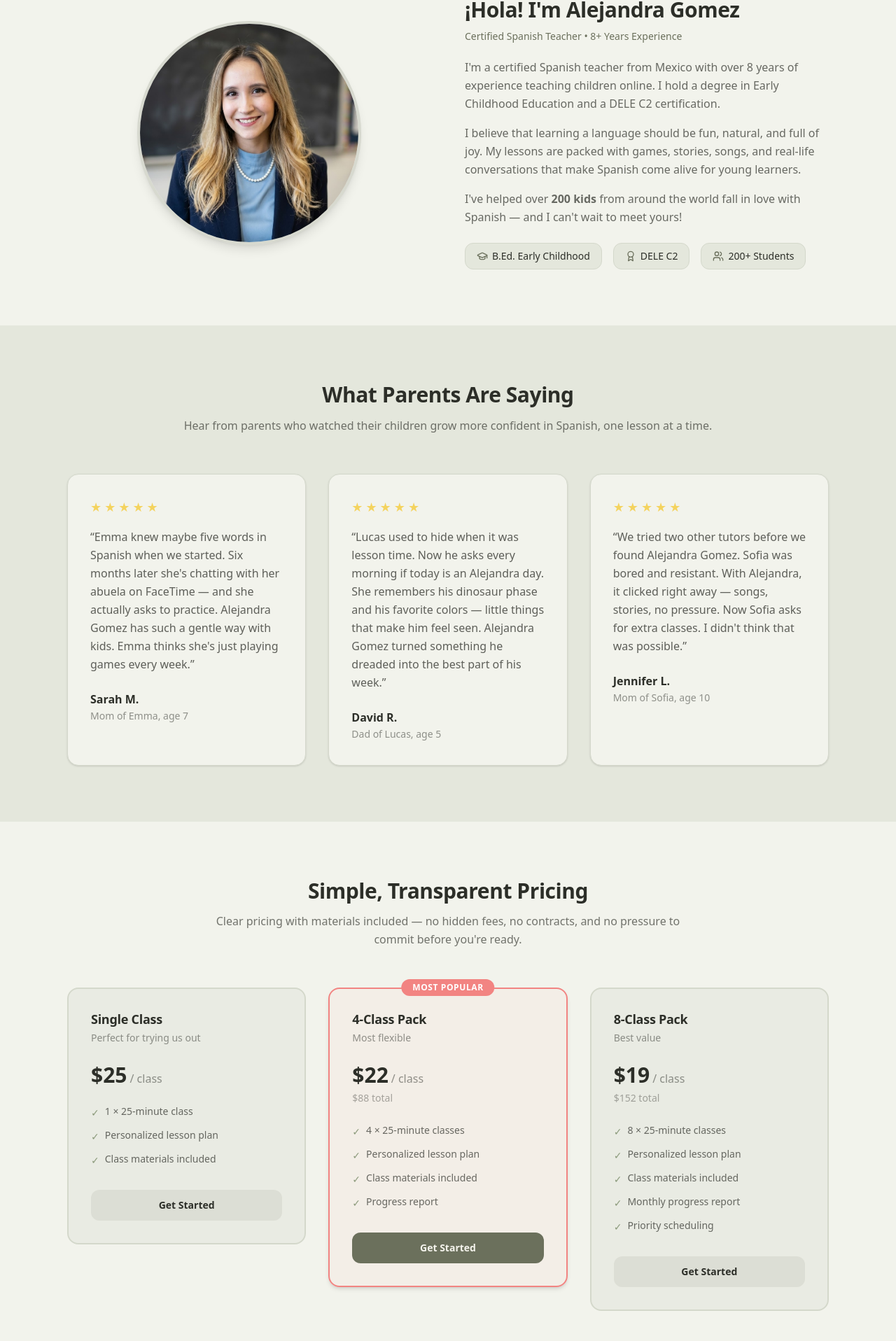
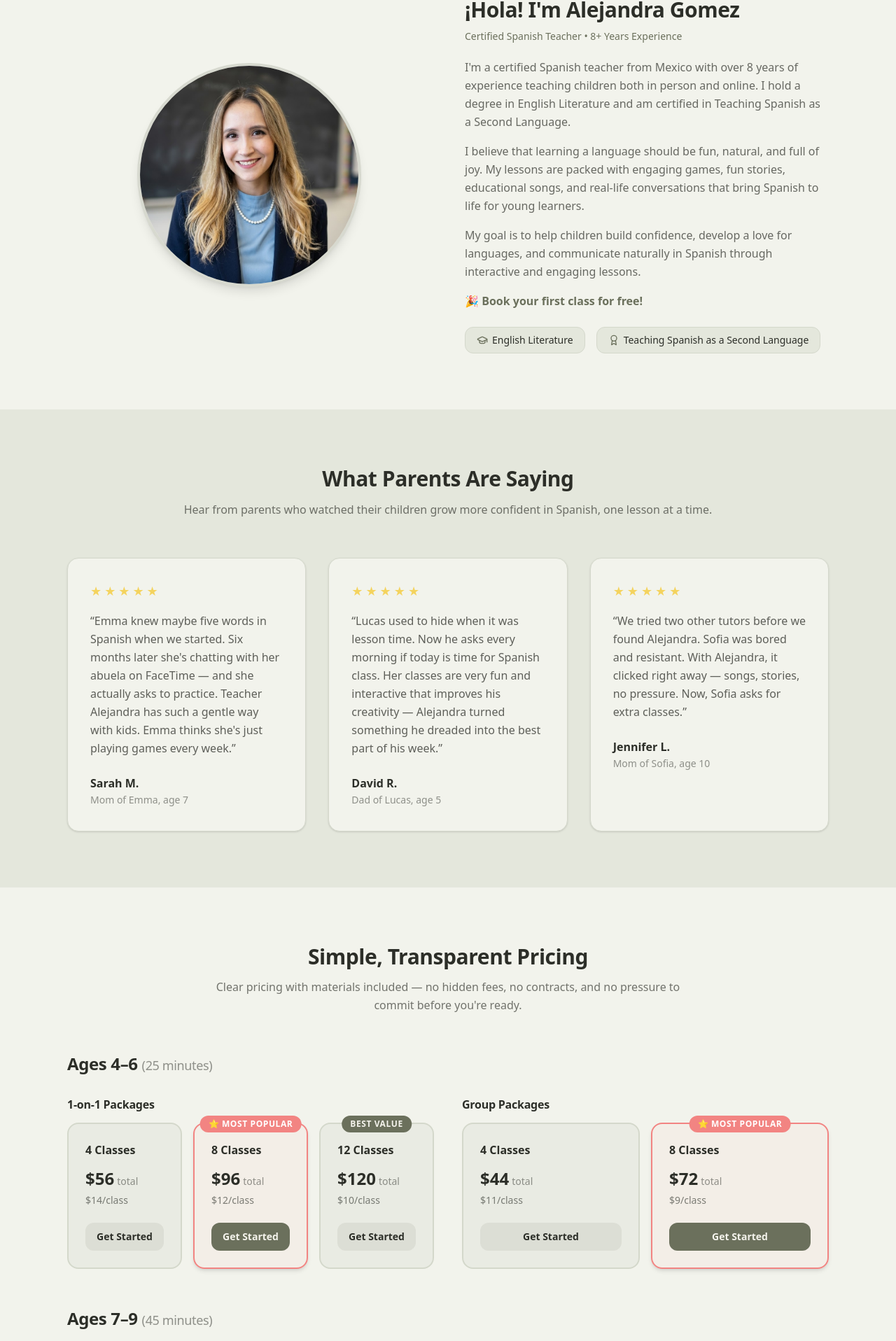
Before and after one commit to spanishprepkids/ui, a Next.js app: page / in a window 1280 px wide. Shown: the part 2183-4099 px from the top of the page at 70% size. Built offline with nearby package versions, Linux system fonts and the light colour scheme; no server answers.

Commit message:
2026-06-25 23:04:59

```diff
--- a/src/app/page.tsx
+++ b/src/app/page.tsx
@@ -5,6 +5,7 @@ import HowItWorks from "@/components/HowItWorks";
 import About from "@/components/About";
 import Testimonials from "@/components/Testimonials";
 import Pricing from "@/components/Pricing";
+import Booking from "@/components/Booking";
 import FAQ from "@/components/FAQ";
 import CTABanner from "@/components/CTABanner";
 import Footer from "@/components/Footer";
@@ -19,6 +20,7 @@ export default function Home() {
       <About />
       <Testimonials />
       <Pricing />
+      <Booking />
       <FAQ />
       <CTABanner />
       <Footer />
--- a/src/components/About.tsx
+++ b/src/components/About.tsx
@@ -1,5 +1,5 @@
 import Image from "next/image";
-import { LuAward, LuGraduationCap, LuUsers } from "react-icons/lu";
+import { LuAward, LuGraduationCap } from "react-icons/lu";
 import headshot from "@/assets/headshot1.png";
 
 export default function About() {
@@ -29,33 +29,38 @@ export default function About() {
             <div className="space-y-4 text-base text-foreground/70 leading-relaxed">
               <p>
                 I&apos;m a certified Spanish teacher from Mexico with over 8
-                years of experience teaching children online. I hold a degree in
-                Early Childhood Education and a DELE C2 certification.
+                years of experience teaching children both in person and online.
+                I hold a degree in English Literature and am certified in
+                Teaching Spanish as a Second Language.
               </p>
               <p>
                 I believe that learning a language should be fun, natural, and
-                full of joy. My lessons are packed with games, stories, songs,
-                and real‑life conversations that make Spanish come alive for
-                young learners.
+                full of joy. My lessons are packed with engaging games, fun
+                stories, educational songs, and real-life conversations that
+                bring Spanish to life for young learners.
               </p>
               <p>
-                I&apos;ve helped over <strong className="font-semibold">200 kids</strong> from around the
-                world fall in love with Spanish — and I can&apos;t wait to meet
-                yours!
+                My goal is to help children build confidence, develop a love for
+                languages, and communicate naturally in Spanish through
+                interactive and engaging lessons.
+              </p>
+              <p className="font-semibold text-foreground">
+                <a
+                  href="#book"
+                  className="text-primary hover:text-primary-dark transition-colors"
+                >
+                  🎉 Book your first class for free!
+                </a>
               </p>
             </div>
             <div className="mt-6 flex gap-4 flex-wrap">
               <span className="inline-flex items-center gap-1.5 text-sm font-medium bg-surface-muted text-foreground px-4 py-2 rounded-xl border border-border">
                 <LuGraduationCap className="w-4 h-4 text-primary" />
-                B.Ed. Early Childhood
+                English Literature
               </span>
               <span className="inline-flex items-center gap-1.5 text-sm font-medium bg-surface-muted text-foreground px-4 py-2 rounded-xl border border-border">
                 <LuAward className="w-4 h-4 text-primary" />
-                DELE C2
-              </span>
-              <span className="inline-flex items-center gap-1.5 text-sm font-medium bg-surface-muted text-foreground px-4 py-2 rounded-xl border border-border">
-                <LuUsers className="w-4 h-4 text-primary" />
-                200+ Students
+                Teaching Spanish as a Second Language
               </span>
             </div>
           </div>
--- a/src/components/CTABanner.tsx
+++ b/src/components/CTABanner.tsx
@@ -10,7 +10,7 @@ export default function CTABanner() {
           — warm, low-pressure, and no credit card required.
         </p>
         <a
-          href="#pricing"
+          href="#book"
           className="mt-8 inline-flex items-center justify-center bg-accent hover:bg-accent-dark text-white font-semibold px-8 py-3.5 rounded-xl text-base transition-colors shadow-sm"
         >
           Book Your Free Trial
--- a/src/components/Hero.tsx
+++ b/src/components/Hero.tsx
@@ -21,7 +21,7 @@ export default function Hero() {
             </p>
             <div className="mt-8 flex flex-col sm:flex-row gap-4">
               <a
-                href="#pricing"
+                href="#book"
                 className="inline-flex items-center justify-center bg-primary hover:bg-primary-dark text-on-primary font-semibold px-7 py-3.5 rounded-xl text-base transition-colors shadow-sm"
               >
                 Book a Free Trial Class
--- a/src/components/Navbar.tsx
+++ b/src/components/Navbar.tsx
@@ -33,7 +33,7 @@ export default function Navbar() {
               </a>
             ))}
             <a
-              href="#pricing"
+              href="#book"
               className="bg-on-primary hover:bg-on-primary/90 text-primary font-semibold text-sm px-5 py-2.5 rounded-xl transition-colors shadow-sm"
             >
               Book Free Trial
@@ -84,7 +84,7 @@ export default function Navbar() {
             </a>
           ))}
           <a
-            href="#pricing"
+            href="#book"
             onClick={() => setMobileOpen(false)}
             className="mt-2 block text-center bg-on-primary hover:bg-on-primary/90 text-primary font-semibold text-sm px-5 py-2.5 rounded-xl transition-colors shadow-sm"
           >
--- a/src/components/Pricing.tsx
+++ b/src/components/Pricing.tsx
@@ -1,46 +1,128 @@
-const plans = [
+type Package = {
+  classes: number;
+  total: number;
+  perClass: number;
+  badge?: "popular" | "best-value";
+};
+
+type AgeGroup = {
+  label: string;
+  duration: string;
+  oneOnOne: Package[];
+  group: Package[];
+};
+
+const ageGroups: AgeGroup[] = [
   {
-    name: "Single Class",
-    price: 25,
-    per: "/ class",
-    description: "Perfect for trying us out",
-    features: [
-      "1 × 25‑minute class",
-      "Personalized lesson plan",
-      "Class materials included",
+    label: "Ages 4–6",
+    duration: "25 minutes",
+    oneOnOne: [
+      { classes: 4, total: 56, perClass: 14 },
+      { classes: 8, total: 96, perClass: 12, badge: "popular" },
+      { classes: 12, total: 120, perClass: 10, badge: "best-value" },
     ],
-    popular: false,
+    group: [
+      { classes: 4, total: 44, perClass: 11 },
+      { classes: 8, total: 72, perClass: 9, badge: "popular" },
+    ],
   },
   {
-    name: "4‑Class Pack",
-    price: 22,
-    per: "/ class",
-    total: 88,
-    description: "Most flexible",
-    features: [
-      "4 × 25‑minute classes",
-      "Personalized lesson plan",
-      "Class materials included",
-      "Progress report",
+    label: "Ages 7–9",
+    duration: "45 minutes",
+    oneOnOne: [
+      { classes: 4, total: 80, perClass: 20 },
+      { classes: 8, total: 144, perClass: 18, badge: "popular" },
+      { classes: 12, total: 192, perClass: 16, badge: "best-value" },
     ],
-    popular: true,
+    group: [
+      { classes: 4, total: 60, perClass: 15 },
+      { classes: 8, total: 104, perClass: 13, badge: "popular" },
+    ],
   },
   {
-    name: "8‑Class Pack",
-    price: 19,
-    per: "/ class",
-    total: 152,
-    description: "Best value",
-    features: [
-      "8 × 25‑minute classes",
-      "Personalized lesson plan",
-      "Class materials included",
-      "Monthly progress report",
-      "Priority scheduling",
+    label: "Ages 10–12",
+    duration: "60 minutes",
+    oneOnOne: [
+      { classes: 4, total: 88, perClass: 22 },
+      { classes: 8, total: 160, perClass: 20, badge: "popular" },
+      { classes: 12, total: 216, perClass: 18, badge: "best-value" },
     ],
-    popular: false,
+    group: [
+      { classes: 4, total: 72, perClass: 18 },
+      { classes: 8, total: 128, perClass: 16, badge: "popular" },
+    ],
   },
 ];
+
+function PackageCard({ pkg }: { pkg: Package }) {
+  const isHighlighted = pkg.badge === "popular";
+
+  return (
+    <div
+      className={`rounded-2xl p-6 border-2 relative ${
+        isHighlighted
+          ? "border-accent bg-accent/5 shadow-md"
+          : "border-border bg-background"
+      }`}
+    >
+      {pkg.badge === "popular" && (
+        <span className="absolute -top-3 left-1/2 -translate-x-1/2 bg-accent text-white text-xs font-semibold uppercase tracking-wider px-3 py-1 rounded-xl whitespace-nowrap">
+          ⭐ Most Popular
+        </span>
+      )}
+      {pkg.badge === "best-value" && (
+        <span className="absolute -top-3 left-1/2 -translate-x-1/2 bg-primary text-on-primary text-xs font-semibold uppercase tracking-wider px-3 py-1 rounded-xl whitespace-nowrap">
+          Best Value
+        </span>
+      )}
+      <p className="text-base font-semibold text-foreground">
+        {pkg.classes} Classes
+      </p>
+      <div className="mt-3">
+        <span className="text-2xl font-semibold text-foreground">
+          ${pkg.total}
+        </span>
+        <span className="text-sm text-foreground/50 ml-1">total</span>
+      </div>
+      <p className="text-sm text-foreground/60 mt-1">
+        ${pkg.perClass}/class
+      </p>
+      <a
+        href="#book"
+        className={`mt-5 block text-center font-semibold text-sm py-2.5 rounded-xl transition-colors ${
+          isHighlighted
+            ? "bg-primary hover:bg-primary-dark text-on-primary"
+            : "bg-primary/10 hover:bg-primary/15 text-foreground"
+        }`}
+      >
+        Get Started
+      </a>
+    </div>
+  );
+}
+
+function PackageGroup({
+  title,
+  packages,
+}: {
+  title: string;
+  packages: Package[];
+}) {
+  return (
+    <div>
+      <h4 className="text-base font-semibold text-foreground mb-4">{title}</h4>
+      <div
+        className={`grid gap-4 ${
+          packages.length === 3 ? "sm:grid-cols-3" : "sm:grid-cols-2"
+        }`}
+      >
+        {packages.map((pkg) => (
+          <PackageCard key={`${title}-${pkg.classes}`} pkg={pkg} />
+        ))}
+      </div>
+    </div>
+  );
+}
 
 export default function Pricing() {
   return (
@@ -56,63 +138,29 @@ export default function Pricing() {
           </p>
         </div>
 
-        <div className="grid md:grid-cols-3 gap-8 items-start">
-          {plans.map((plan) => (
-            <div
-              key={plan.name}
-              className={`rounded-2xl p-8 border-2 relative ${
-                plan.popular
-                  ? "border-accent bg-accent/5 shadow-md"
-                  : "border-border bg-background"
-              }`}
-            >
-              {plan.popular && (
-                <span className="absolute -top-3.5 left-1/2 -translate-x-1/2 bg-accent text-white text-xs font-semibold uppercase tracking-wider px-4 py-1 rounded-xl">
-                  Most Popular
-                </span>
-              )}
-              <h3 className="text-lg font-semibold text-foreground">{plan.name}</h3>
-              <p className="text-sm text-foreground/50 mt-1">
-                {plan.description}
-              </p>
-              <div className="mt-6 mb-6">
-                <span className="text-3xl font-semibold text-foreground">
-                  ${plan.price}
-                </span>
-                <span className="text-foreground/50 ml-1">{plan.per}</span>
-                {plan.total && (
-                  <p className="text-sm text-foreground/40 mt-1">
-                    ${plan.total} total
-                  </p>
-                )}
+        <div className="space-y-14">
+          {ageGroups.map((group) => (
+            <div key={group.label}>
+              <div className="mb-8">
+                <h3 className="text-xl md:text-2xl font-semibold text-foreground">
+                  {group.label}{" "}
+                  <span className="text-foreground/50 font-normal text-lg">
+                    ({group.duration})
+                  </span>
+                </h3>
               </div>
-              <ul className="space-y-3 mb-8">
-                {plan.features.map((f) => (
-                  <li
-                    key={f}
-                    className="flex items-start gap-2 text-sm text-foreground/70"
-                  >
-                    <span className="text-success mt-0.5">✓</span>
-                    {f}
-                  </li>
-                ))}
-              </ul>
-              <a
-                href="#"
-                className={`block text-center font-semibold text-sm py-3 rounded-xl transition-colors ${
-                  plan.popular
-                    ? "bg-primary hover:bg-primary-dark text-on-primary"
-                    : "bg-primary/10 hover:bg-primary/15 text-foreground"
-                }`}
-              >
-                Get Started
-              </a>
+
+              <div className="grid lg:grid-cols-2 gap-10">
+                <PackageGroup title="1-on-1 Packages" packages={group.oneOnOne} />
+                <PackageGroup title="Group Packages" packages={group.group} />
+              </div>
             </div>
           ))}
         </div>
 
         <p className="text-center mt-10 text-foreground/50 text-sm">
-          First class is always <strong className="font-semibold">free</strong> — no credit card required.
+          First class is always <strong className="font-semibold">free</strong>{" "}
+          — no credit card required.
         </p>
       </div>
     </section>
--- a/src/components/Testimonials.tsx
+++ b/src/components/Testimonials.tsx
@@ -1,21 +1,21 @@
 const testimonials = [
   {
     quote:
-      "Emma knew maybe five words in Spanish when we started. Six months later she's chatting with her abuela on FaceTime — and she actually asks to practice. Alejandra Gomez has such a gentle way with kids. Emma thinks she's just playing games every week.",
+      "Emma knew maybe five words in Spanish when we started. Six months later she's chatting with her abuela on FaceTime — and she actually asks to practice. Teacher Alejandra has such a gentle way with kids. Emma thinks she's just playing games every week.",
     name: "Sarah M.",
     detail: "Mom of Emma, age 7",
     stars: 5,
   },
   {
     quote:
-      "Lucas used to hide when it was lesson time. Now he asks every morning if today is an Alejandra day. She remembers his dinosaur phase and his favorite colors — little things that make him feel seen. Alejandra Gomez turned something he dreaded into the best part of his week.",
+      "Lucas used to hide when it was lesson time. Now he asks every morning if today is time for Spanish class. Her classes are very fun and interactive that improves his creativity — Alejandra turned something he dreaded into the best part of his week.",
     name: "David R.",
     detail: "Dad of Lucas, age 5",
     stars: 5,
   },
   {
     quote:
-      "We tried two other tutors before we found Alejandra Gomez. Sofia was bored and resistant. With Alejandra, it clicked right away — songs, stories, no pressure. Now Sofia asks for extra classes. I didn't think that was possible.",
+      "We tried two other tutors before we found Alejandra. Sofia was bored and resistant. With Alejandra, it clicked right away — songs, stories, no pressure. Now, Sofia asks for extra classes.",
     name: "Jennifer L.",
     detail: "Mom of Sofia, age 10",
     stars: 5,
```
Also changed, not shown: src/components/Booking.tsx (added, +53 -0 lines), src/components/FAQ.tsx (+6 -10 lines), src/components/Footer.tsx (+8 -0 lines), 2 other files (tests, documents, lock files or other folders).
